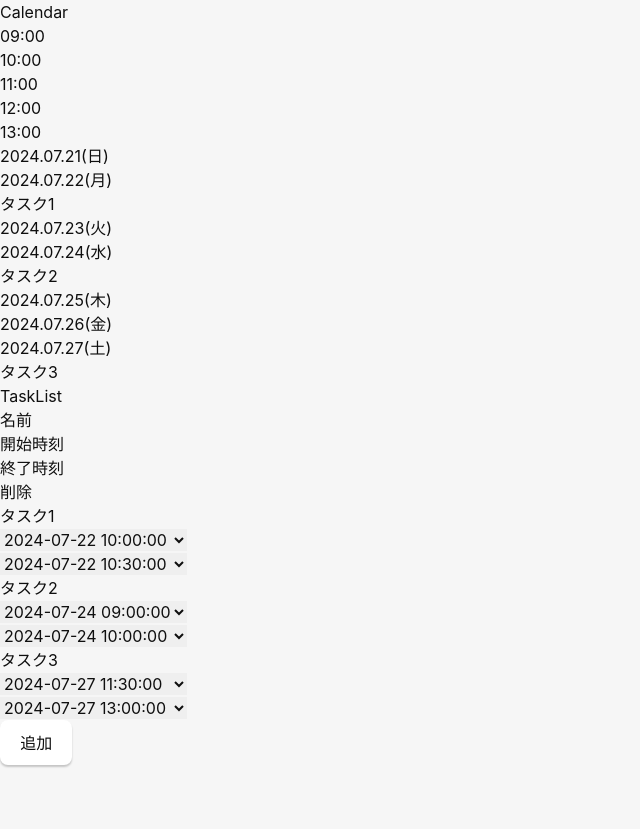
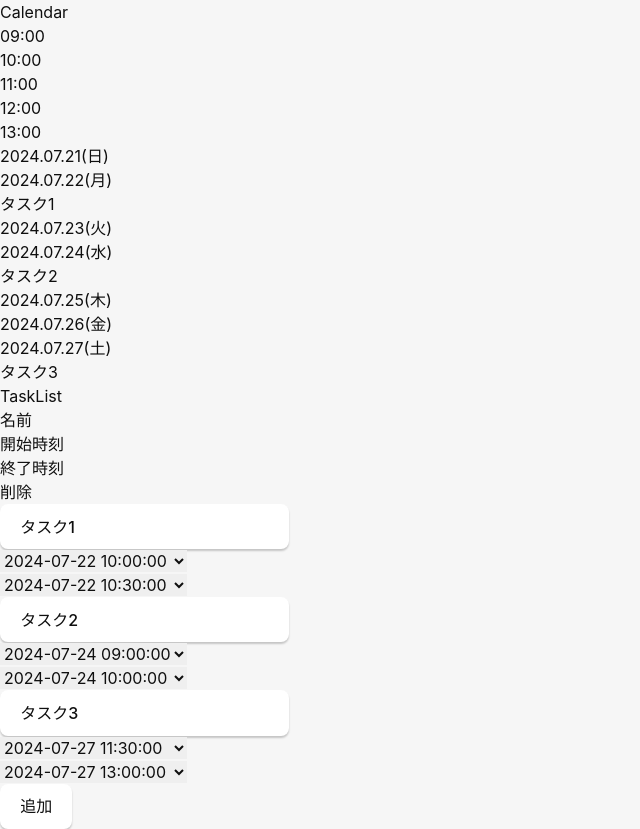
Before and after one commit to byrschcrm/tauri-app, a React (Vite) app: page / in a window 1280 px wide. Shown: the whole page, without its empty margins (0-640 px from the left). Before the commit the page ends 800 px from the top, so only its background shows below. Built offline with nearby package versions, Linux system fonts and the light colour scheme.

Commit message:
タスク名変更→カレンダー反映

```diff
--- a/src/TaskList.tsx
+++ b/src/TaskList.tsx
@@ -20,7 +20,9 @@ const TaskList: FC<Props> = (props) => {
             {
                 tasks.flatMap((task) =>
                     <>
-                        <div className="border border-gray-400" contentEditable={true}>{task.name}</div>
+                        <div className="border border-gray-400">
+                            <input className="p-0" value={task.name} onChange={(e) => updateTask({ id: task.id, name: e.target.value })} />
+                        </div>
                         <div className="border border-gray-400">
                             <select onChange={(e) => updateTask({ id: task.id, start_date: dayjs(e.target.value) })}>{createDateOptions(task.start_date)}</select>
                         </div>
```
